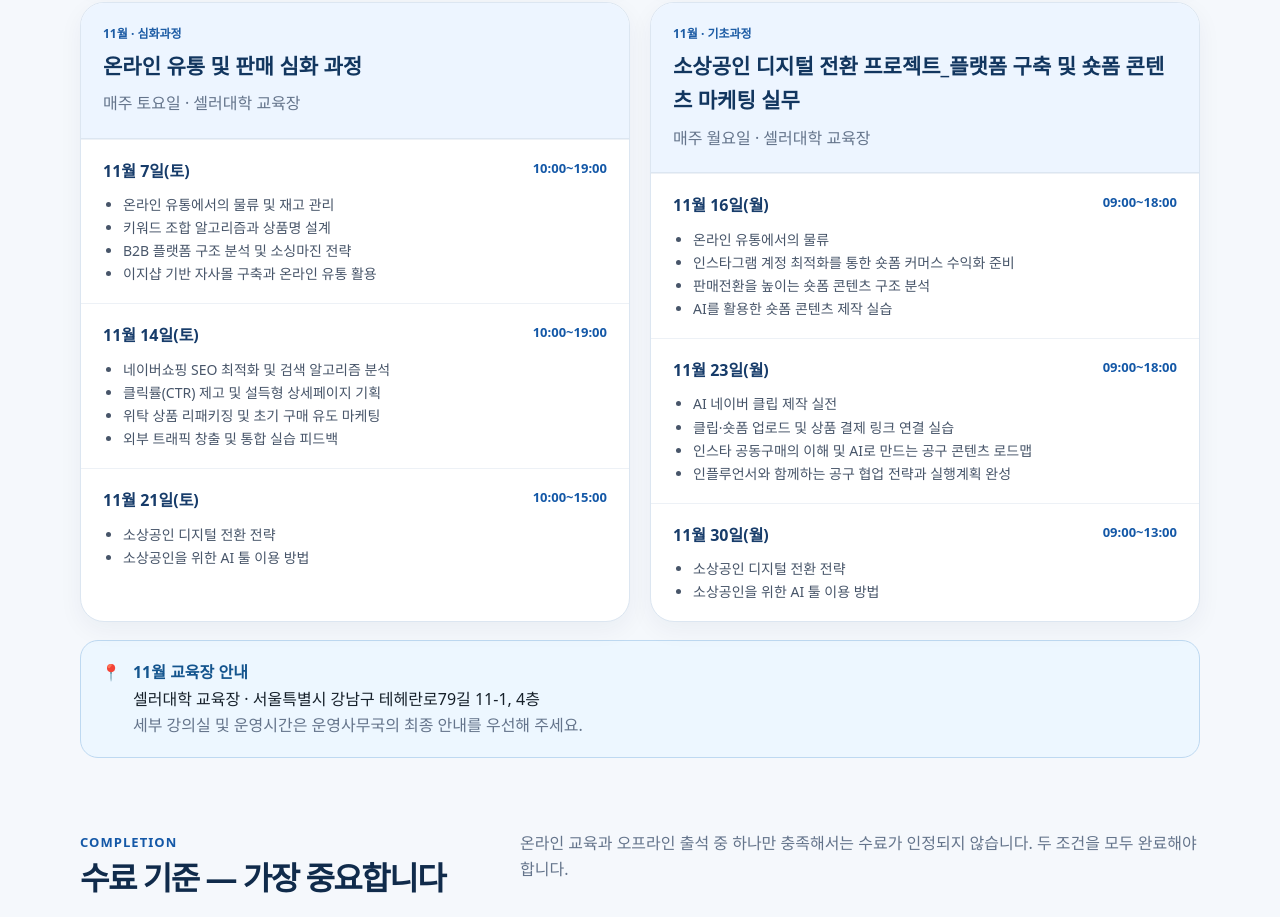
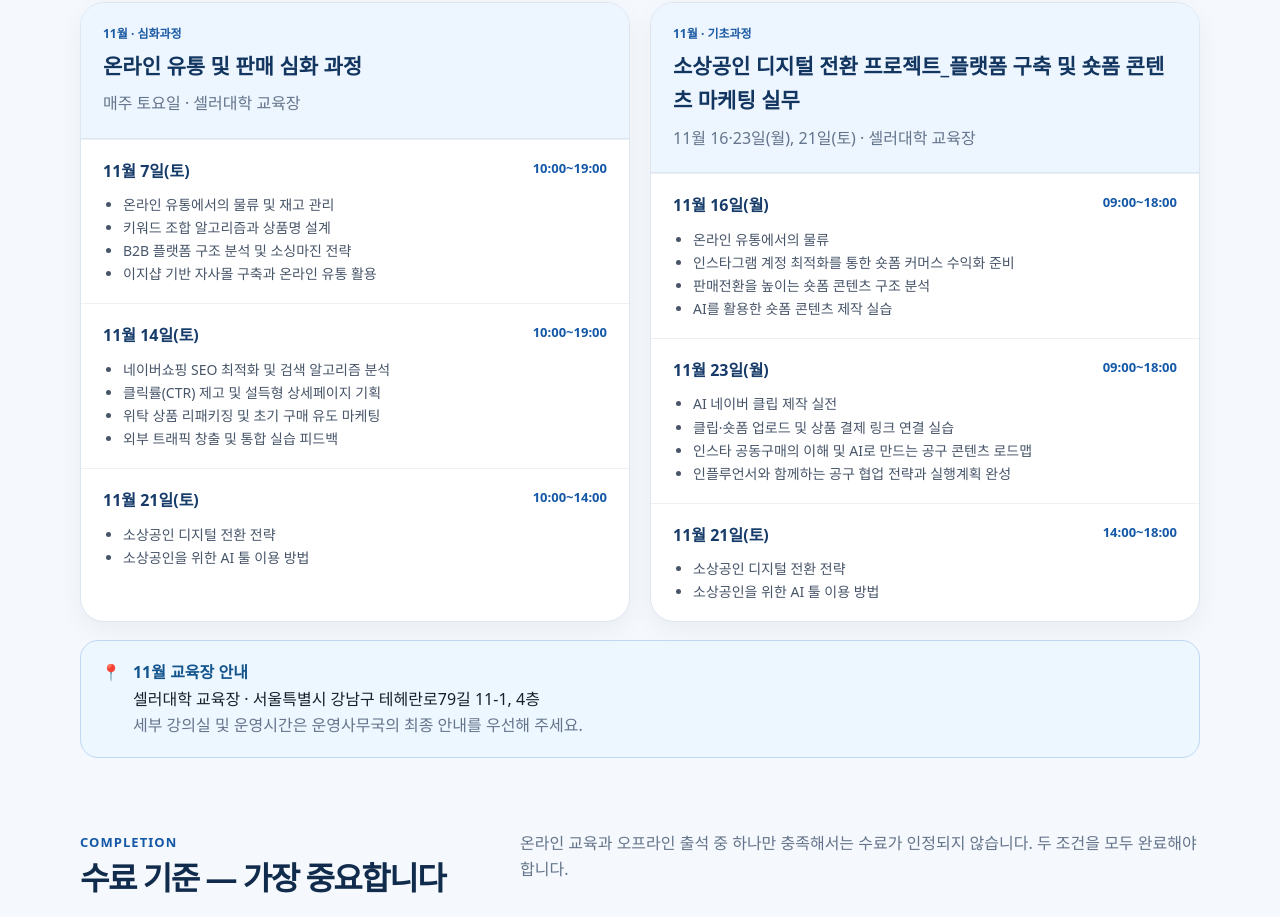
Before and after one commit to jran-sketch/ssu-student-guide, a plain HTML site: page index.html in a window 1280 px wide. Shown: the part 3379-4296 px from the top of the page. Drawn offline with Linux system fonts and the light colour scheme.

Commit message:
Update November third-session schedules for basic and advanced courses

```diff
--- a/index.html
+++ b/index.html
@@ -292,14 +292,14 @@
         <div class="course-head"><div class="tag">11월 · 심화과정</div><h3>온라인 유통 및 판매 심화 과정</h3><p class="muted" style="margin:7px 0 0">매주 토요일 · 셀러대학 교육장</p></div>
         <div class="session"><div class="date">11월 7일(토)<span class="time">10:00~19:00</span></div><ul><li>온라인 유통에서의 물류 및 재고 관리</li><li>키워드 조합 알고리즘과 상품명 설계</li><li>B2B 플랫폼 구조 분석 및 소싱마진 전략</li><li>이지샵 기반 자사몰 구축과 온라인 유통 활용</li></ul></div>
         <div class="session"><div class="date">11월 14일(토)<span class="time">10:00~19:00</span></div><ul><li>네이버쇼핑 SEO 최적화 및 검색 알고리즘 분석</li><li>클릭률(CTR) 제고 및 설득형 상세페이지 기획</li><li>위탁 상품 리패키징 및 초기 구매 유도 마케팅</li><li>외부 트래픽 창출 및 통합 실습 피드백</li></ul></div>
-        <div class="session"><div class="date">11월 21일(토)<span class="time">10:00~15:00</span></div><ul><li>소상공인 디지털 전환 전략</li><li>소상공인을 위한 AI 툴 이용 방법</li></ul></div>
+        <div class="session"><div class="date">11월 21일(토)<span class="time">10:00~14:00</span></div><ul><li>소상공인 디지털 전환 전략</li><li>소상공인을 위한 AI 툴 이용 방법</li></ul></div>
       </article>
 
       <article class="course">
-        <div class="course-head"><div class="tag">11월 · 기초과정</div><h3>소상공인 디지털 전환 프로젝트_플랫폼 구축 및 숏폼 콘텐츠 마케팅 실무</h3><p class="muted" style="margin:7px 0 0">매주 월요일 · 셀러대학 교육장</p></div>
+        <div class="course-head"><div class="tag">11월 · 기초과정</div><h3>소상공인 디지털 전환 프로젝트_플랫폼 구축 및 숏폼 콘텐츠 마케팅 실무</h3><p class="muted" style="margin:7px 0 0">11월 16·23일(월), 21일(토) · 셀러대학 교육장</p></div>
         <div class="session"><div class="date">11월 16일(월)<span class="time">09:00~18:00</span></div><ul><li>온라인 유통에서의 물류</li><li>인스타그램 계정 최적화를 통한 숏폼 커머스 수익화 준비</li><li>판매전환을 높이는 숏폼 콘텐츠 구조 분석</li><li>AI를 활용한 숏폼 콘텐츠 제작 실습</li></ul></div>
         <div class="session"><div class="date">11월 23일(월)<span class="time">09:00~18:00</span></div><ul><li>AI 네이버 클립 제작 실전</li><li>클립·숏폼 업로드 및 상품 결제 링크 연결 실습</li><li>인스타 공동구매의 이해 및 AI로 만드는 공구 콘텐츠 로드맵</li><li>인플루언서와 함께하는 공구 협업 전략과 실행계획 완성</li></ul></div>
-        <div class="session"><div class="date">11월 30일(월)<span class="time">09:00~13:00</span></div><ul><li>소상공인 디지털 전환 전략</li><li>소상공인을 위한 AI 툴 이용 방법</li></ul></div>
+        <div class="session"><div class="date">11월 21일(토)<span class="time">14:00~18:00</span></div><ul><li>소상공인 디지털 전환 전략</li><li>소상공인을 위한 AI 툴 이용 방법</li></ul></div>
       </article>
     </div>
     <div class="notice" style="margin-top:18px;background:#edf7ff;border-color:#bed9f1">
```
